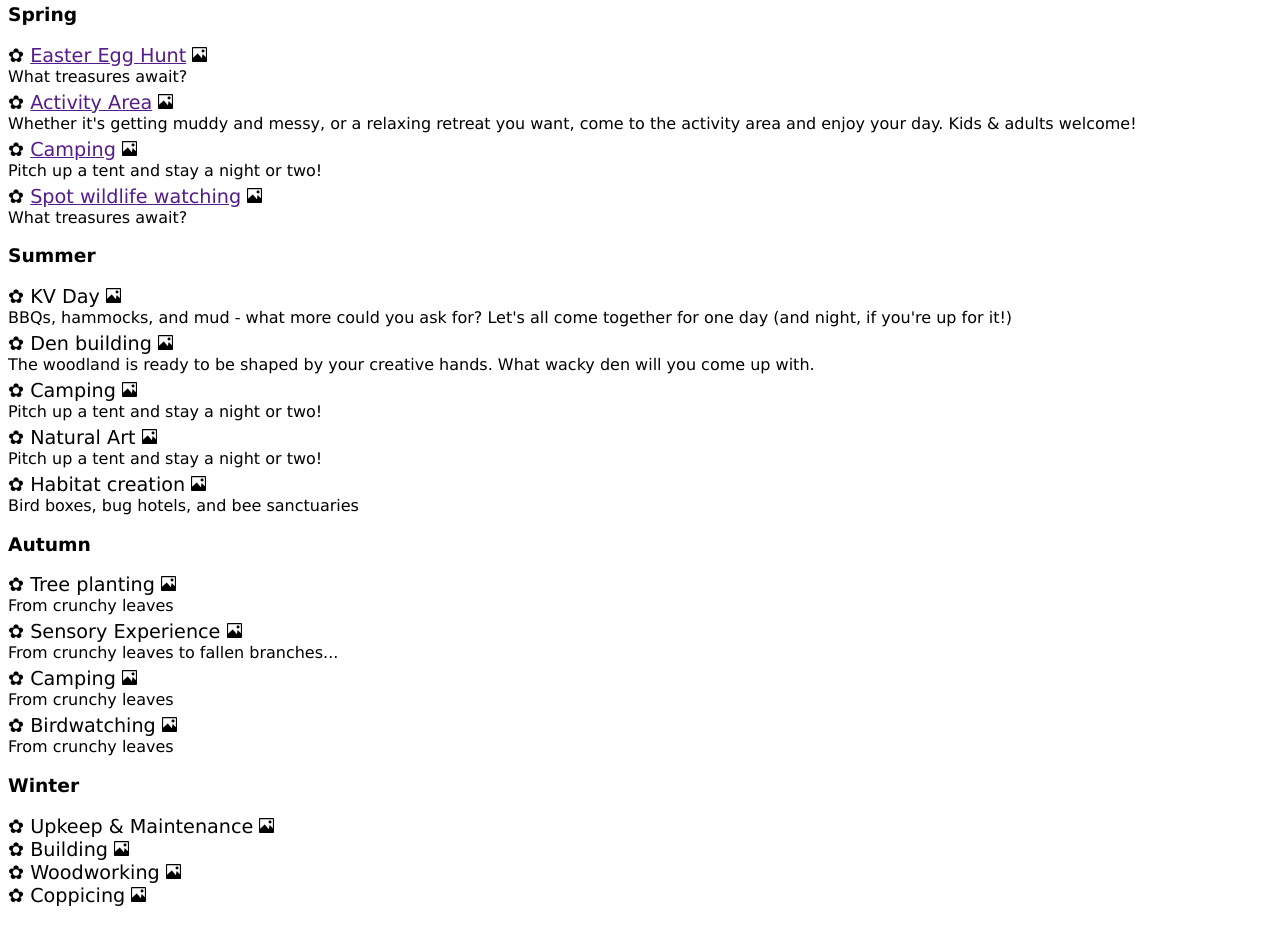
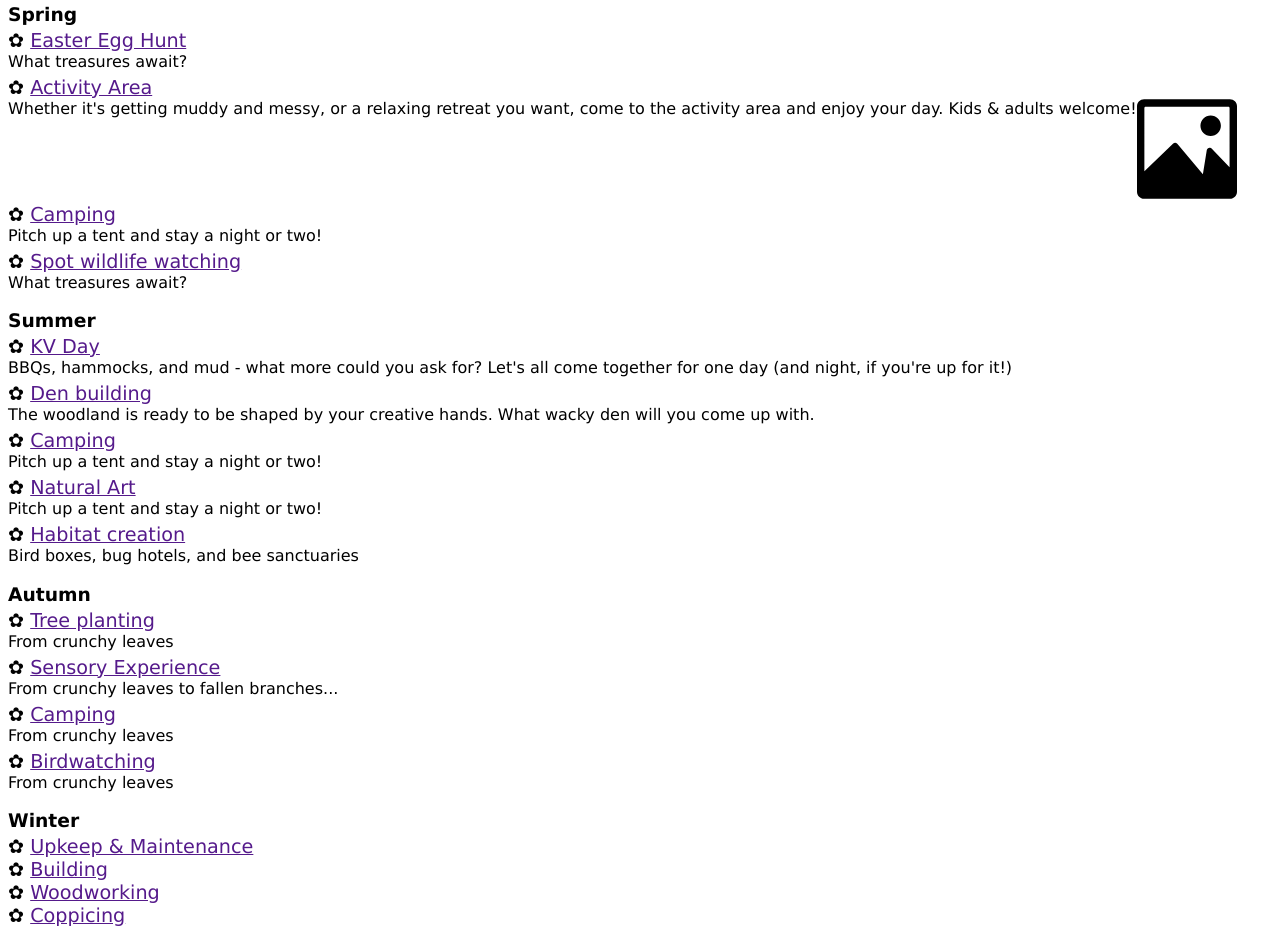
Before and after one commit to SpicyNine/spicynine.github.io, a plain HTML site: page activities.html in a window 1280 px wide. Shown: the part 220-1155 px from the top of the page. Drawn offline with Linux system fonts and the light colour scheme; a script that the page names is missing.

Commit message:
add image to article description

```diff
--- a/activities.html
+++ b/activities.html
@@ -34,48 +34,57 @@
   </div>
 </div>
 <button id="showAllSeasonal">Show All Seasonal Activities</button>
+<div id="activities">
   <div>
     <h3>Spring</h3>
-  <p class="activity-title">&#10047; <a href="">Easter Egg Hunt</a> <img class="article-logo" src="logo-ph.svg"></p>
+    <p class="activity-title">&#10047; <a href="">Easter Egg Hunt</a></p>
     <p class="activity-description">What treasures await?</p>
-  <p class="activity-title">&#10047; <a href="">Activity Area</a> <img class="article-logo" src="logo-ph.svg"></p>
+    <p class="activity-title">&#10047; <a href="">Activity Area</a></p>
+    <div class="activity-desc-container">
+      <div>
         <p class="activity-description">Whether it's getting muddy and messy, or a relaxing retreat you want, come to the activity area and enjoy your day. Kids & adults welcome!</p>
-  <p class="activity-title">&#10047; <a href="">Camping</a> <img class="article-logo" src="logo-ph.svg"></p>
+      </div>
+      <div>
+        <img class="article-logo" src="logo-ph.svg">
+      </div>
+    </div>
+    <p class="activity-title">&#10047; <a href="">Camping</a></p>
     <p class="activity-description">Pitch up a tent and stay a night or two!</p>
-  <p class="activity-title">&#10047; <a href="">Spot wildlife watching</a> <img class="article-logo" src="logo-ph.svg"></p>
+    <p class="activity-title">&#10047; <a href="">Spot wildlife watching</a></p>
     <p class="activity-description">What treasures await?</p>
   </div>
   <div>
     <h3>Summer</h3>
-  <p class="activity-title">&#10047; KV Day <img class="article-logo" src="logo-ph.svg"></p>
+    <p class="activity-title">&#10047; <a href="">KV Day</a></p>
     <p class="activity-description">BBQs, hammocks, and mud - what more could you ask for? Let's all come together for one day (and night, if you're up for it!)</p>
-  <p class="activity-title">&#10047; Den building <img class="article-logo" src="logo-ph.svg"></p>
+    <p class="activity-title">&#10047; <a href="">Den building</a></p>
     <p class="activity-description">The woodland is ready to be shaped by your creative hands. What wacky den will you come up with.</p>
-  <p class="activity-title">&#10047; Camping <img class="article-logo" src="logo-ph.svg"></p>
+    <p class="activity-title">&#10047; <a href="">Camping</a></p>
     <p class="activity-description">Pitch up a tent and stay a night or two!</p>
-  <p class="activity-title">&#10047; Natural Art <img class="article-logo" src="logo-ph.svg"></p>
+    <p class="activity-title">&#10047; <a href="">Natural Art</a></p>
     <p class="activity-description">Pitch up a tent and stay a night or two!</p>
-  <p class="activity-title">&#10047; Habitat creation <img class="article-logo" src="logo-ph.svg"></p>
+    <p class="activity-title">&#10047; <a href="">Habitat creation</a></p>
     <p class="activity-description">Bird boxes, bug hotels, and bee sanctuaries</p>
   </div>
   <div>
     <h3>Autumn</h3>
-  <p class="activity-title">&#10047; Tree planting <img class="article-logo" src="logo-ph.svg"></p>
+    <p class="activity-title">&#10047; <a href="">Tree planting</a></p>
     <p class="activity-description">From crunchy leaves</p>
-  <p class="activity-title">&#10047; Sensory Experience <img class="article-logo" src="logo-ph.svg"></p>
+    <p class="activity-title">&#10047; <a href="">Sensory Experience</a></p>
     <p class="activity-description">From crunchy leaves to fallen branches...</p>
-  <p class="activity-title">&#10047; Camping <img class="article-logo" src="logo-ph.svg"></p>
+    <p class="activity-title">&#10047; <a href="">Camping</a></p>
     <p class="activity-description">From crunchy leaves</p>
-  <p class="activity-title">&#10047; Birdwatching <img class="article-logo" src="logo-ph.svg"></p>
+    <p class="activity-title">&#10047; <a href="">Birdwatching</a></p>
     <p class="activity-description">From crunchy leaves</p>
 
   </div>
   <div>
     <h3>Winter</h3>
-  <p class="activity-title">&#10047; Upkeep & Maintenance <img class="article-logo" src="logo-ph.svg"></p>
-  <p class="activity-title">&#10047; Building <img class="article-logo" src="logo-ph.svg"></p>
-  <p class="activity-title">&#10047; Woodworking <img class="article-logo" src="logo-ph.svg"></p>
-  <p class="activity-title">&#10047; Coppicing <img class="article-logo" src="logo-ph.svg"></p>
+    <p class="activity-title">&#10047; <a href="">Upkeep & Maintenance</a></p>
+    <p class="activity-title">&#10047; <a href="">Building</a></p>
+    <p class="activity-title">&#10047; <a href="">Woodworking</a></p>
+    <p class="activity-title">&#10047; <a href="">Coppicing</a></p>
+  </div>
 </div>
 </body>
 </html>
--- a/css.css
+++ b/css.css
@@ -51,6 +51,11 @@ body {
   font-size: 1.2em;
 }
 
+.activity-desc-container {
+  display: flex;
+  flex-direction: row;
+}
+
 .activity-description {
   margin: 0px;
   font-size: 1em;
@@ -58,8 +63,8 @@ body {
 }
 
 .article-logo {
-  height: 15px;
-  width: 15px;
+  height: 100px;
+  width: 100px;
 }
 
 #homepageFbContainer {
@@ -70,6 +75,10 @@ body {
 
 #homepageFbContainer h2 {
   margin-bottom: 0px;
+}
+
+#activities h3 {
+  margin-bottom: .2em;
 }
 
 .welcomePara {
```
Lines whose indentation alone changed are shown as unchanged.
